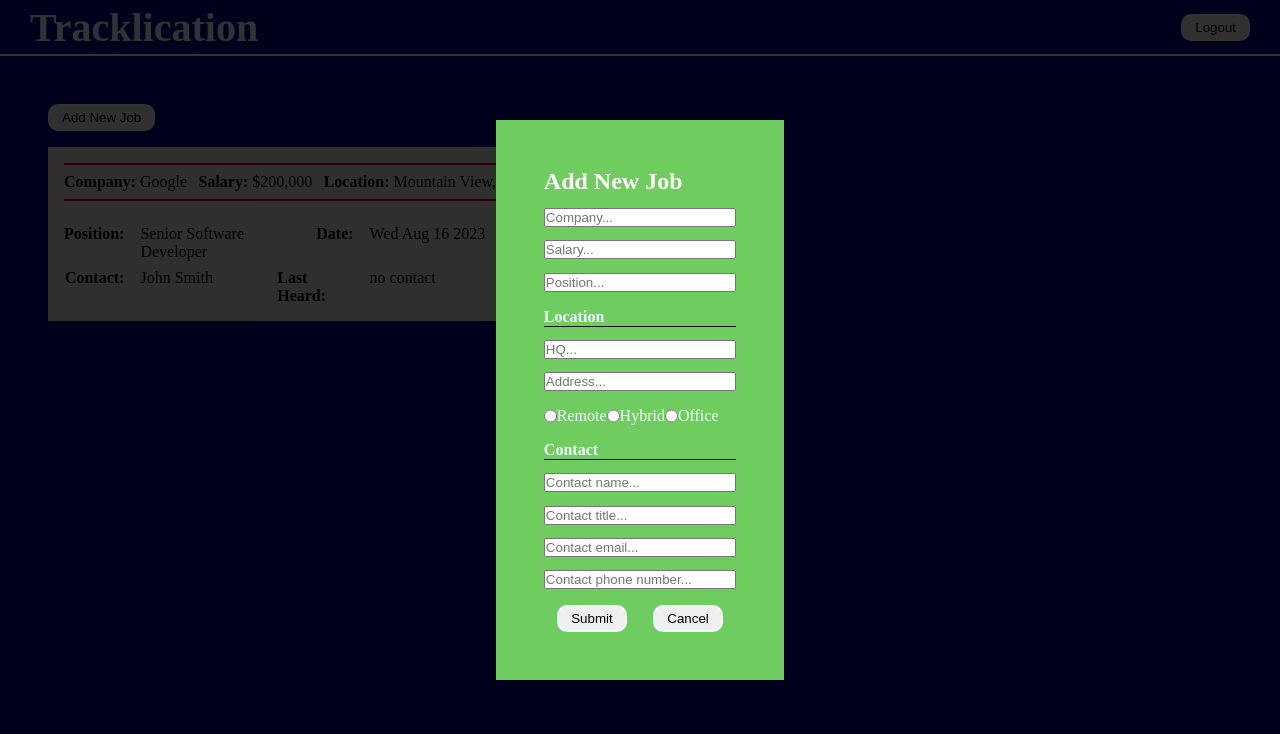
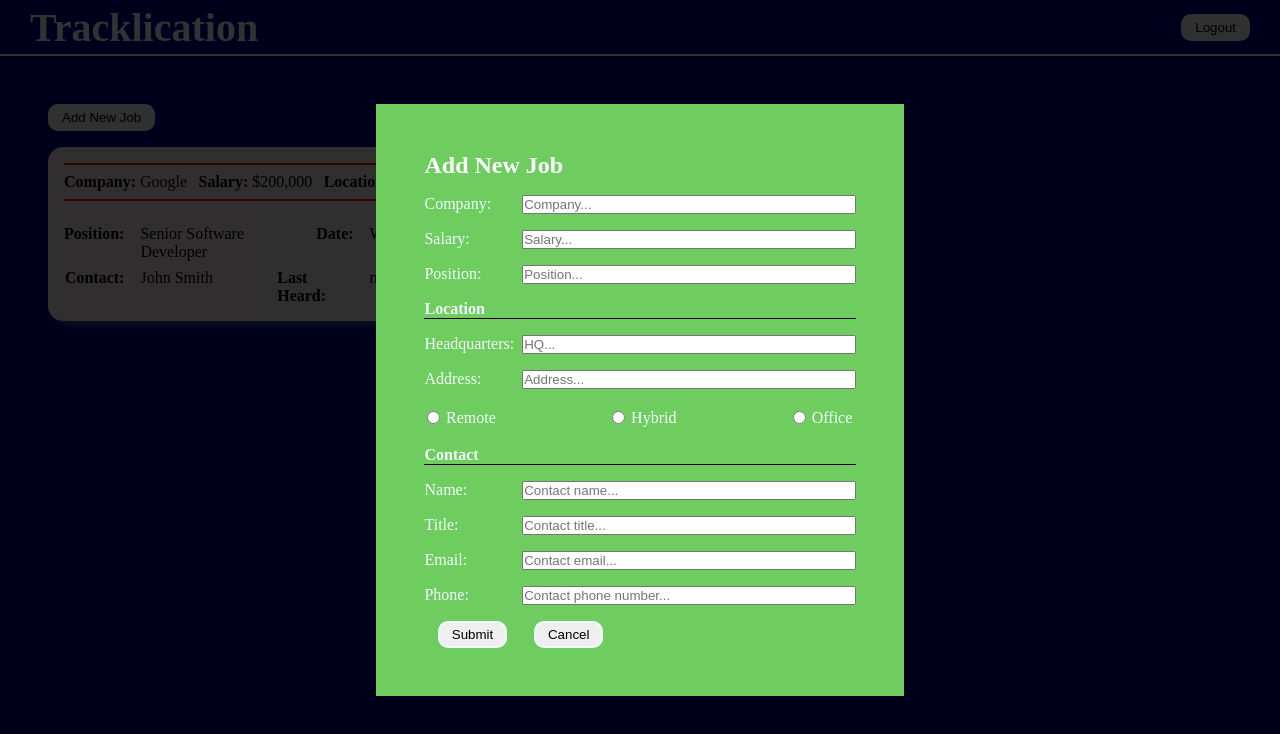
Before and after one commit to Tracklication/Tracklication, a React app: page / in a window 1280 px wide. Both pictures are taken after a click on the button "Add New Job". Shown: the top 734 px of the page. Built offline with nearby package versions, Linux system fonts and the light colour scheme.

Commit message:
need to update data handling in job-card rendering

```diff
--- a/src/components/JobForm.jsx
+++ b/src/components/JobForm.jsx
@@ -19,33 +19,55 @@ function JobForm({toggleForm, type, job, submit}) {
       <div className='job-form'>
         <h2>{type + ' Job'}</h2>
         <form className='job-form-form' onSubmit={submitForm}>
+          <div className='job-form-row'>
+            <p className='job-form-label'>Company: </p>
             <input
+              className='job-form-input'
               id='company'
               placeholder='Company...'
               defaultValue={job && job.name}
             />
+          </div>
+
+          <div className='job-form-row'>
+            <p className='job-form-label'>Salary: </p>
             <input
+              className='job-form-input'
               id='salary'
               placeholder='Salary...'
               defaultValue={job && job.salary}
             />
+          </div>
+          <div className='job-form-row'>
+            <p className='job-form-label'>Position: </p>
             <input
+              className='job-form-input'
               id='position'
               placeholder='Position...'
               defaultValue={job && job.position}
             />
+          </div>
           <h4>Location</h4>
+          <div className='job-form-row'>
+            <p className='job-form-label'>Headquarters: </p>
             <input
+              className='job-form-input'
               id='headquarters'
               placeholder='HQ...'
               defaultValue={job && job.location.headquarters}
             />
+          </div>
+          <div className='job-form-row'>
+            <p className='job-form-label'>Address:</p>
             <input
+              className='job-form-input'
               id='address'
               placeholder='Address...'
               defaultValue={job && job.location.address}
             />
+          </div>
           <div className='job-form-radio'>
+            <div className='job-form-radio-option'>
               <input
                 type='radio'
                 id='remote'
@@ -53,6 +75,8 @@ function JobForm({toggleForm, type, job, submit}) {
                 defaultChecked={job && job.location.type === 'remote'}
               />
               <label for='remote'>Remote</label>
+            </div>
+            <div className='job-form-radio-option'>
               <input
                 type='radio'
                 id='hybrid'
@@ -60,6 +84,8 @@ function JobForm({toggleForm, type, job, submit}) {
                 defaultChecked={job && job.location.type === 'hybrid'}
               />
               <label for='hybrid'>Hybrid</label>
+            </div>
+            <div className='job-form-radio-option'>
               <input
                 type='radio'
                 id='office'
@@ -68,27 +94,44 @@ function JobForm({toggleForm, type, job, submit}) {
               />
               <label for='office'>Office</label>
             </div>
+          </div>
           <h4>Contact</h4>
+          <div className='job-form-row'>
+            <p className='job-form-label'>Name:</p>
             <input
+              className='job-form-input'
               id='contactName'
               placeholder='Contact name...'
               defaultValue={job && job.contact.name}
             />
+          </div>
+          <div className='job-form-row'>
+            <p className='job-form-label'>Title:</p>
             <input
+              className='job-form-input'
               id='contactTitle'
               placeholder='Contact title...'
               defaultValue={job && job.contact.title}
             />
+          </div>
+          <div className='job-form-row'>
+            <p className='job-form-email'>Email:</p>
             <input
+              className='job-form-input'
               id='contactEmail'
               placeholder='Contact email...'
               defaultValue={job && job.contact.email}
             />
+          </div>
+          <div className='job-form-row'>
+            <p className='job-form-email'>Phone:</p>
             <input
+              className='job-form-input'
               id='contactPhone'
               placeholder='Contact phone number...'
               defaultValue={job && job.contact.phone}
             />
+          </div>
           <div className='job-form-buttons'>
             <button className='btn'>Submit</button>
             <button className='btn' onClick={toggleForm}>
--- a/src/scss/_jobcard.scss
+++ b/src/scss/_jobcard.scss
@@ -10,6 +10,8 @@ Job Card Styles
   padding: 1em;
   width: 50%;
   margin: 1em 0 1em 0;
+  border-radius: 15px;
+  box-shadow: 5px 5px 5px rgb(41, 74, 173);
 }
 
 .job-card-header {
--- a/src/scss/_jobform.scss
+++ b/src/scss/_jobform.scss
@@ -38,6 +38,17 @@ h2 {
   margin-top: 1em;
 }
 
+.job-form-row {
+  display: flex;
+  justify-content: space-between;
+}
+.job-form-label {
+  margin-right: 0.5em;
+}
+.job-form-input {
+  width: 25em;
+}
+
 .job-form-buttons {
   display: flex;
 }
@@ -48,4 +59,13 @@ h2 {
 
 .job-form-radio {
   display: flex;
+  justify-content: space-between;
 }
+
+.job-form-radio-option {
+  display: flex;
+}
+
+.job-form-radio-option > * {
+  margin: 0.2em;
+}
--- a/src/scss/_login.scss
+++ b/src/scss/_login.scss
@@ -18,6 +18,7 @@
   border-radius: 10px;
   padding: 4px 12px 4px 12px;
   text-align: center;
+  cursor: pointer;
 }
 .close-btn-div {
   align-items: center;
```
Lines whose indentation alone changed are shown as unchanged.
